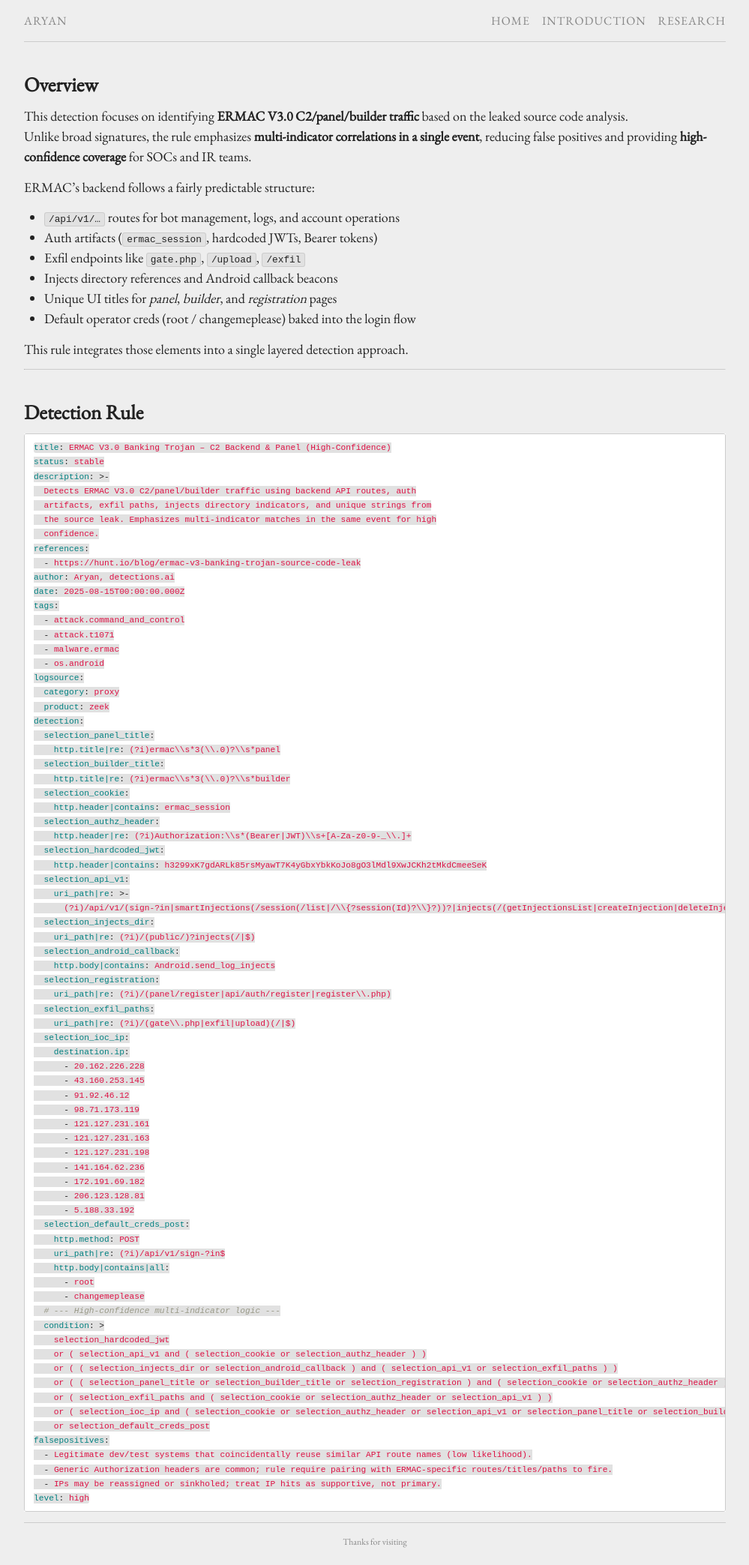
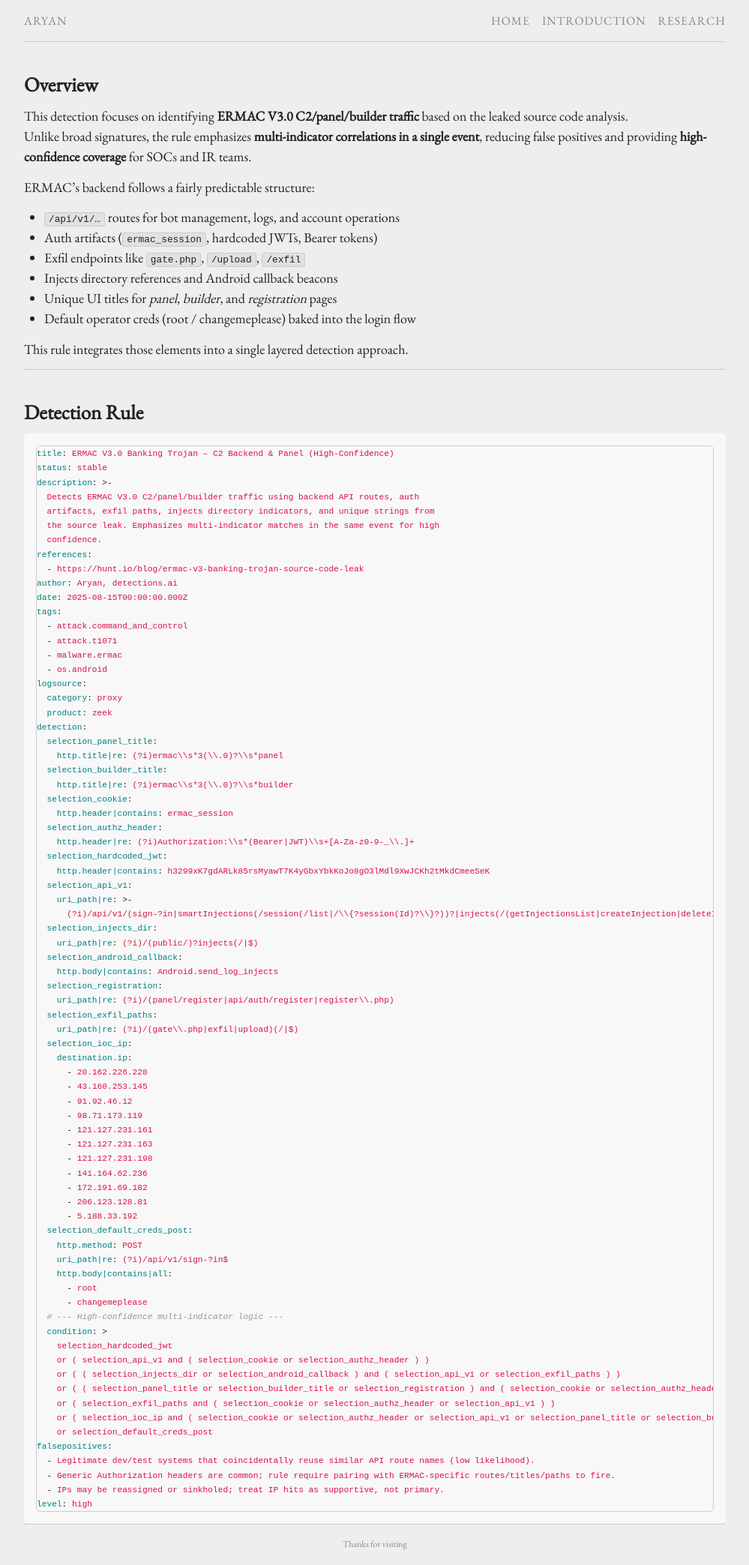
Before and after one commit to aa-ryan/aa-ryan.github.io, a Jekyll site: the page built from _detections/ermac-v3.md, in a window 1280 px wide. Shown: the whole page at 75% size, without its empty margins (140-1139 px from the left). Built offline with Jekyll 4.4.1, drawn with Linux system fonts in a browser that asks for light colours.

Commit message:
syntax highligh file update

```diff
--- a/_sass/_syntax-highlighting.scss
+++ b/_sass/_syntax-highlighting.scss
@@ -1,22 +1,43 @@
+/* ==========================================================================
+   Syntax highlighting (Rouge + Jekyll)
+   ========================================================================== */
+
 .highlight {
-    background: #fff;
-    @extend %vertical-rhythm;
+  background: #f8f8f8;   /* light gray background for all code blocks */
+  padding: 1rem;
+  border-radius: 6px;
+  overflow-x: auto;
+
+  code {
+    background: transparent;
+  }
+
+  pre {
+    background: transparent;
+    margin: 0;
+    padding: 0;
+  }
+
+  /* Remove patchy background colors from tokens */
+  span {
+    background-color: transparent !important;
+  }
 
   .c     { color: #998; font-style: italic } // Comment
-    .err   { color: #a61717; background-color: #e3d2d2 } // Error
+  .err   { color: #a61717 } // Error
   .k     { font-weight: bold } // Keyword
   .o     { font-weight: bold } // Operator
   .cm    { color: #998; font-style: italic } // Comment.Multiline
   .cp    { color: #999; font-weight: bold } // Comment.Preproc
   .c1    { color: #998; font-style: italic } // Comment.Single
   .cs    { color: #999; font-weight: bold; font-style: italic } // Comment.Special
-    .gd    { color: #000; background-color: #fdd } // Generic.Deleted
-    .gd .x { color: #000; background-color: #faa } // Generic.Deleted.Specific
+  .gd    { color: #000 } // Generic.Deleted
+  .gd .x { color: #000 }
   .ge    { font-style: italic } // Generic.Emph
   .gr    { color: #a00 } // Generic.Error
   .gh    { color: #999 } // Generic.Heading
-    .gi    { color: #000; background-color: #dfd } // Generic.Inserted
-    .gi .x { color: #000; background-color: #afa } // Generic.Inserted.Specific
+  .gi    { color: #000 } // Generic.Inserted
+  .gi .x { color: #000 }
   .go    { color: #888 } // Generic.Output
   .gp    { color: #555 } // Generic.Prompt
   .gs    { font-weight: bold } // Generic.Strong
@@ -62,8 +83,13 @@
   .vi    { color: #008080 } // Name.Variable.Instance
   .il    { color: #099 } // Literal.Number.Integer.Long
 }
-/* Remove inner span backgrounds within highlighted YAML blocks */
-.highlight.language-yaml span,
-.highlight.language-yml span {
-  background-color: transparent !important;
+
+/* Specific override for YAML to look cleaner */
+.highlight.language-yaml,
+.highlight.language-yml {
+  background: #f8f8f8 !important;
+
+  span {
+    background: transparent !important;
   }
+}
```
Lines whose indentation alone changed are shown as unchanged.
